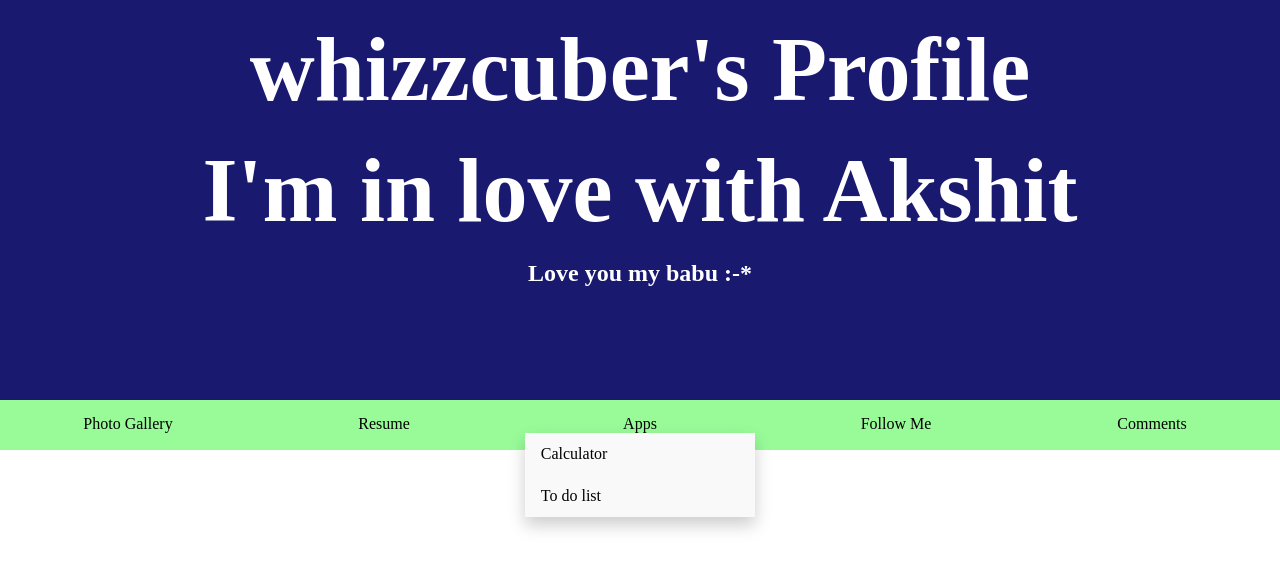
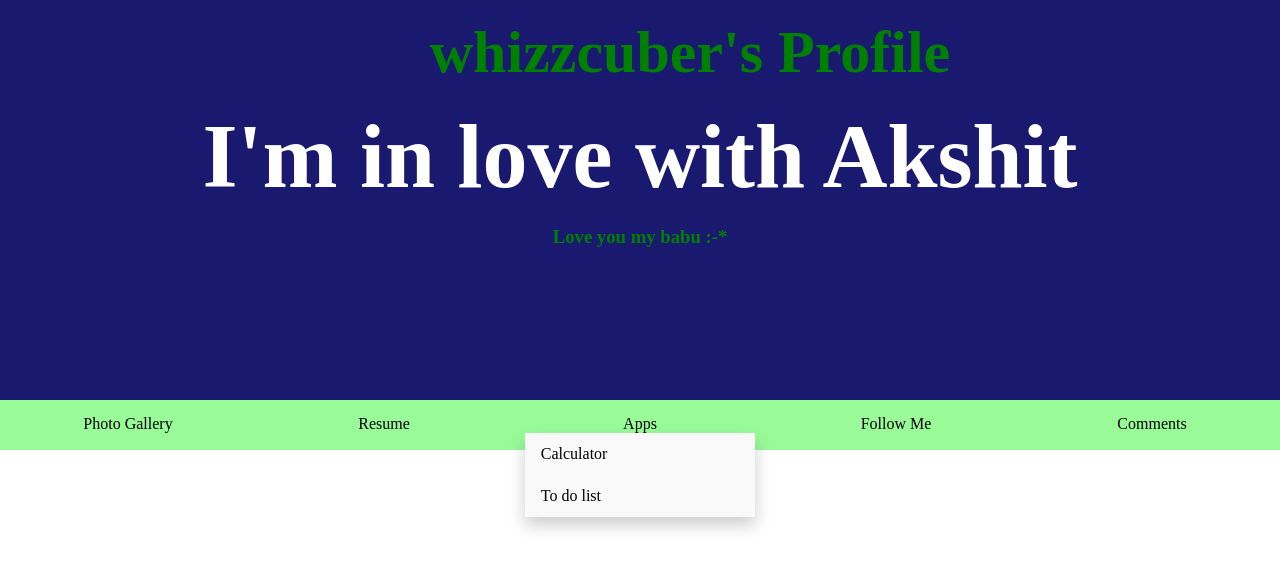
Before and after one commit to whizzcuber/Elixir, a plain HTML site: page index.html in a window 1280 px wide. Drawn offline with Linux system fonts and the light colour scheme.

Commit message:
Update index.html

```diff
--- a/index.html
+++ b/index.html
@@ -12,10 +12,15 @@
     height: 400px;
     width: 100%;
     background-color: #191970;
-    color:white;
+    color:green;
   }
   h1{
+    font-size: 60px;
+    margin-left:100px;
+  }
+  h2{
     font-size: 90px;
+    color:white;
   }
   ul{
     height: 50px;
@@ -55,8 +60,8 @@
   <body>
     <div class="logo">
       <br><h1 align = "center">whizzcuber's Profile</h1>
-      <br><h1 align = "center">I'm in love with Akshit</h1>
-      <br><h2 align="center">Love you my babu :-*</h2>
+      <br><h2 align = "center">I'm in love with Akshit</h2>
+      <br><h3 align="center">Love you my babu :-*</h3>
     </div>
     <div class="flexbox">
       <ul>
```
